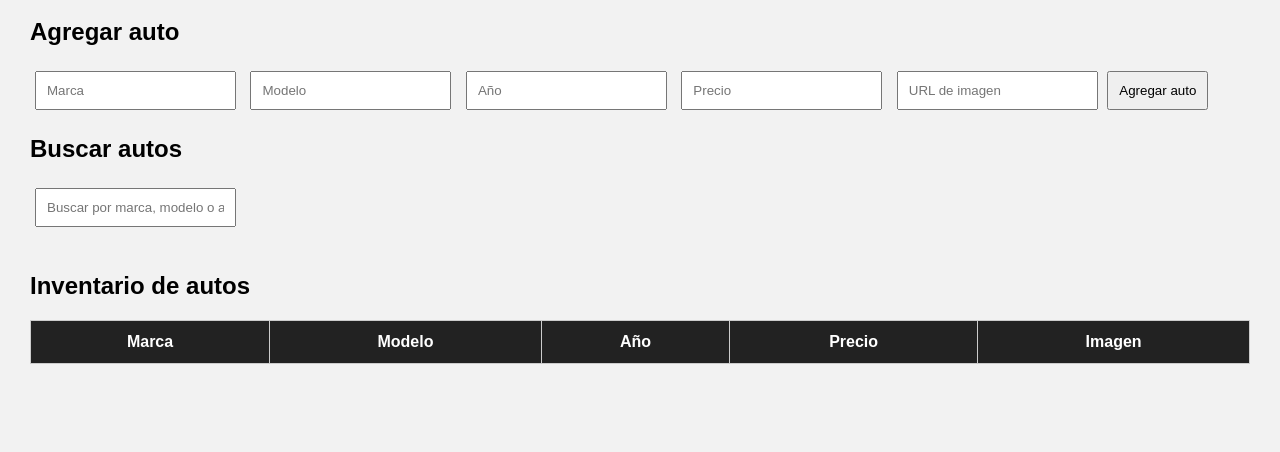
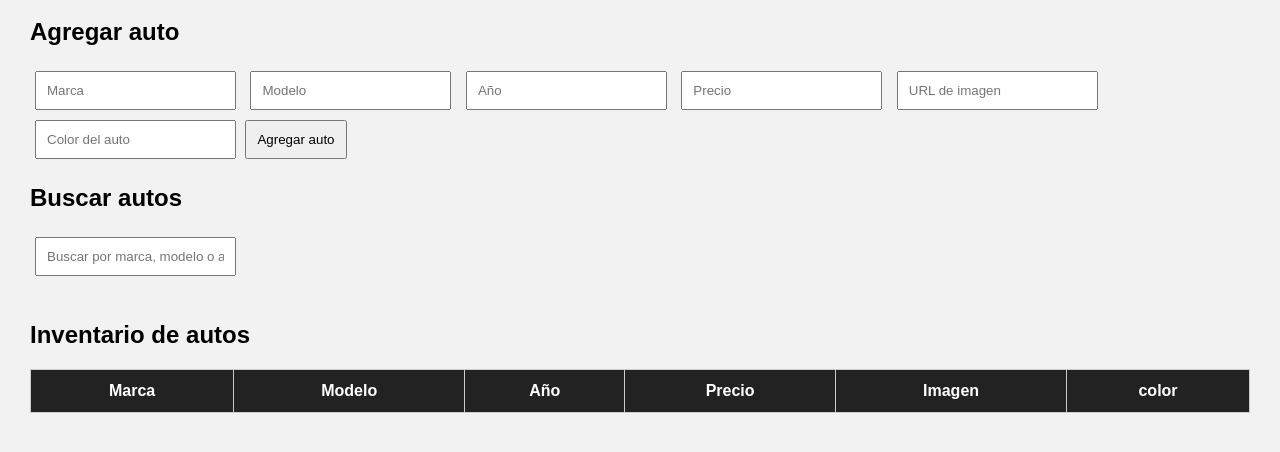
Before and after one commit to benja201020102010/firebase, a plain HTML site: page index.html in a window 1280 px wide. Shown: the part 70-522 px from the top of the page. Drawn offline with Linux system fonts and the light colour scheme.

Commit message:
Update index.html

```diff
--- a/index.html
+++ b/index.html
@@ -17,7 +17,7 @@
     <input type="number" id="año" placeholder="Año">
     <input type="number" id="precio" placeholder="Precio">
     <input type="text" id="imagen" placeholder="URL de imagen">
-
+     <input type="text" id="color" placeholder="Color del auto">
     <button id="btnAgregar">Agregar auto</button>
 
     <h2>Buscar autos</h2>
@@ -36,6 +36,7 @@
                 <th>Año</th>
                 <th>Precio</th>
                 <th>Imagen</th>
+                <th>color</th>
             </tr>
         </thead>
         <script type="module" src="./index.js"></script>
```
